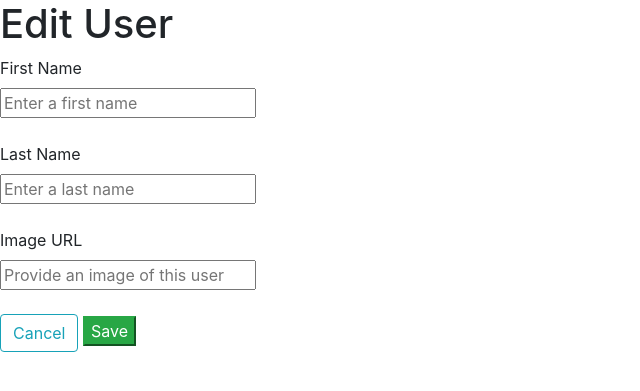
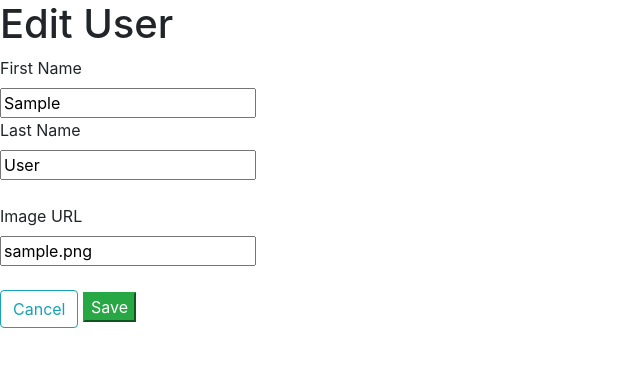
Before and after one commit to sammerham/Blogly, a Flask app: page /users/1/edit in a window 1280 px wide. Shown: the top 391 px of the page, without its empty margins (0-640 px from the left). Run offline with Flask 2, Linux system fonts and the light colour scheme; tables that the repository leaves empty hold one stand-in row (values such as "Sample post"); some libraries are stand-ins or nearby versions.

Commit message:
edit form updates

```diff
--- a/app.py
+++ b/app.py
@@ -75,7 +75,6 @@ def process_edit_user(user_id):
     image_url = request.form['image_url']
 
     user = User(first_name=first_name, last_name=last_name, image_url=image_url)
-    #db.session.add(user)
 
     user = User.query.get_or_404(user_id)
     if first_name:
@@ -86,4 +85,3 @@ def process_edit_user(user_id):
         user.image_url = image_url
     db.session.commit()
     return render_template("user_details.html", user=user)
-# a if condition else b
--- a/templates/user_edit.html
+++ b/templates/user_edit.html
@@ -6,19 +6,17 @@
 {% block content %}
 <h1>Edit User</h1>
 <form action="" method="POST">
-    <label for="first_name">First Name</label>
-    <br>
-    <input type="text" name="first_name" id="" placeholder="Enter a first name">
-    <br>
-	<br>
+   <div><label for="first_name">First Name</label></div>
+    <div><input type="text" name="first_name" value="{{ user.first_name }}"></div>
+
     <label for="last_name">Last Name</label>
     <br>
-    <input type="text" name="last_name" id="" placeholder="Enter a last name">
+    <input type="text" name="last_name" value="{{ user.last_name }}">
     <br>
 	<br>
     <label for="image_url">Image URL</label>
     <br>
-    <input type="url" name="image_url" id="" placeholder="Provide an image of this user">
+    <input type="url" name="image_url" value="{{ user.image_url }}">
     <br>
     <br>
     <a href="/users/{{ user.id }}"class="btn btn-outline-info">Cancel</a>
```
